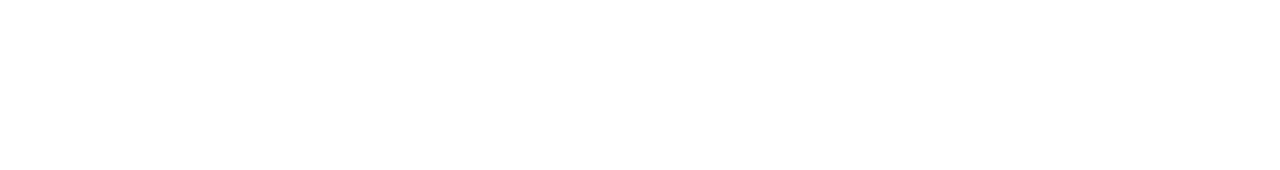
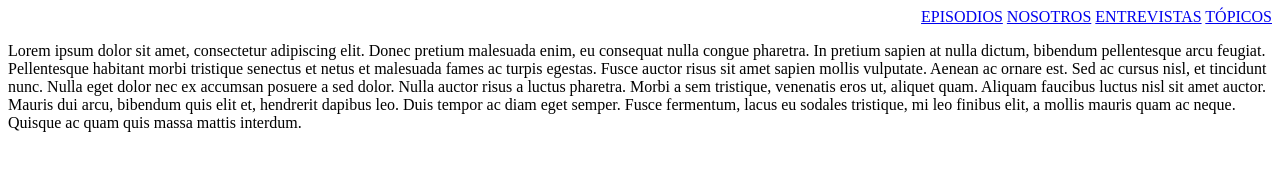
Before and after one commit to celis212/acamicadwfs62, a plain HTML site: page index.html in a window 1280 px wide. Drawn offline with Linux system fonts and the light colour scheme.

Commit message:
ejemplo uno menu hamburguesa

```diff
--- a/index.html
+++ b/index.html
@@ -2,11 +2,26 @@
 <html lang="en">
 <head>
     <meta charset="UTF-8">
-    <link rel="stylesheets" href="style.css">
+    <link rel="stylesheet" href="./style.css">
     <meta name="viewport" content="width=device-width, initial-scale=1.0 user-scalable=no">
     <title>Document</title>
 </head>
 <body>
-
+    <header>
+        <input type="checkbox" id="menu-icon-checkbox">
+        <label for="menu-icon-checkbox" id="menu-icon-label">☰</label>
+        <div id="menu">
+            <a href="#">EPISODIOS</a>
+            <a href="#">NOSOTROS</a>
+            <a href="#">ENTREVISTAS</a>
+            <a href="#">TÓPICOS</a>
+        </div>
+    </header>
+    <br>
+    <main>
+        <p>
+            Lorem ipsum dolor sit amet, consectetur adipiscing elit. Donec pretium malesuada enim, eu consequat nulla congue pharetra. In pretium sapien at nulla dictum, bibendum pellentesque arcu feugiat. Pellentesque habitant morbi tristique senectus et netus et malesuada fames ac turpis egestas. Fusce auctor risus sit amet sapien mollis vulputate. Aenean ac ornare est. Sed ac cursus nisl, et tincidunt nunc. Nulla eget dolor nec ex accumsan posuere a sed dolor. Nulla auctor risus a luctus pharetra. Morbi a sem tristique, venenatis eros ut, aliquet quam. Aliquam faucibus luctus nisl sit amet auctor. Mauris dui arcu, bibendum quis elit et, hendrerit dapibus leo. Duis tempor ac diam eget semper. Fusce fermentum, lacus eu sodales tristique, mi leo finibus elit, a mollis mauris quam ac neque. Quisque ac quam quis massa mattis interdum.
+        </p>
+    </main>
 </body>
 </html>
--- a/style.css
+++ b/style.css
@@ -0,0 +1,39 @@
+/* Menu */
+#menu {
+    display: none;
+}
+#menu a {
+    display: block;
+}
+
+/* Menu icon */
+#menu-icon-label {
+    float: right;
+}
+
+#menu-icon-checkbox {
+    display: none;
+}
+
+#menu-icon-checkbox:checked ~ #menu {
+    display: block;
+}
+
+/* Desktop */
+@media only screen and (min-width: 1024px) {
+    /* Menu */
+    #menu {
+        text-align: right;
+        display: block;
+        float: right;
+    }
+
+    #menu a {
+        display: inline;
+    }
+
+    /* Menu icon */
+    #menu-icon-label {
+        display: none;
+    }
+}
```
